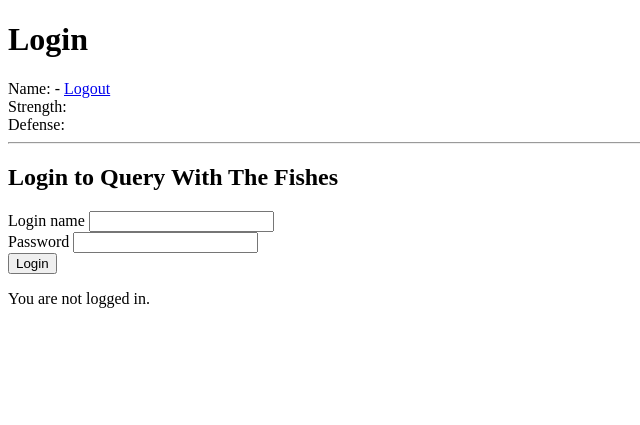
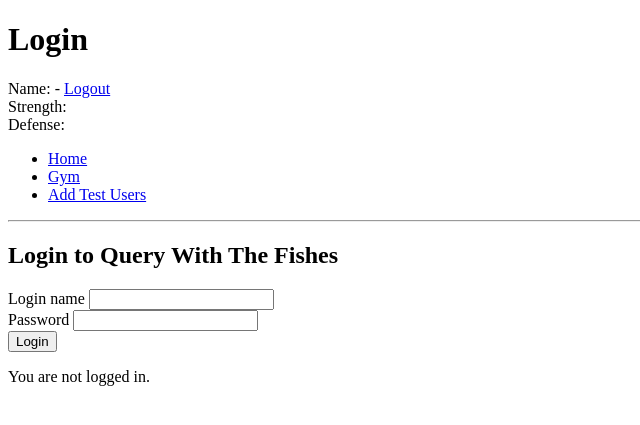
Before and after one commit to floydian/DBClassProject, a PHP site: page /index.php in a window 1280 px wide. Shown: the top 425 px of the page, without its empty margins (0-640 px from the left). Run offline with PHP 8.4, Linux system fonts and the light colour scheme.

Commit message:
Added add_users page

```diff
--- a/htdocs/public_html/index.php
+++ b/htdocs/public_html/index.php
@@ -73,6 +73,8 @@ switch ($p) {
 
 	case 'new_page_name': require_once('../pages/new_page_name.php'); break;
 
+	case 'add_users': require_once('../pages/add_users.php'); break;
+
 	case 'login': require_once('../pages/login.php'); break;
 
 	case 'logout': require_once('../pages/logout.php'); break;
@@ -96,11 +98,22 @@ echo <<<EOT
   <title>Query With The Fishes - {$main_content['page_title']}</title>
 </head>
 <body>
+<header>
 <h1>{$main_content['page_title']}</h1>
 <!-- left panel which has user stat data in it -->
+<div>
 Name: {$main_content['display_name']} - <a href="index.php?p=logout">Logout</a><br>
 Strength: {$main_content['strength']}<br>
 Defense: {$main_content['defense']}
+</div>
+<nav>
+	<ul>
+		<li><a href="index.php?p=home">Home</a></li>
+		<li><a href="index.php?p=gym">Gym</a></li>
+		<li><a href="index.php?p=add_users">Add Test Users</a></li>
+	</ul>
+</header>
+
 <hr>
 <main>
 {$main_content['page_body']}
```
